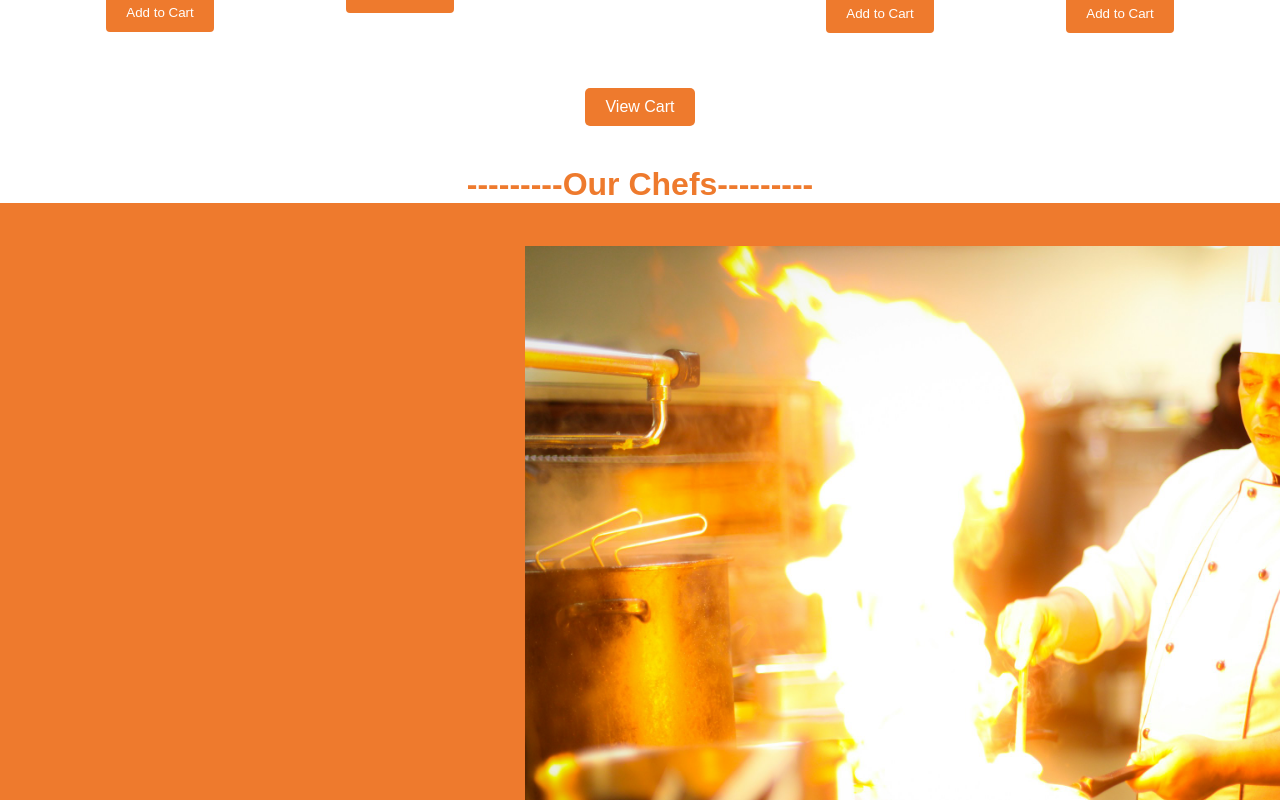
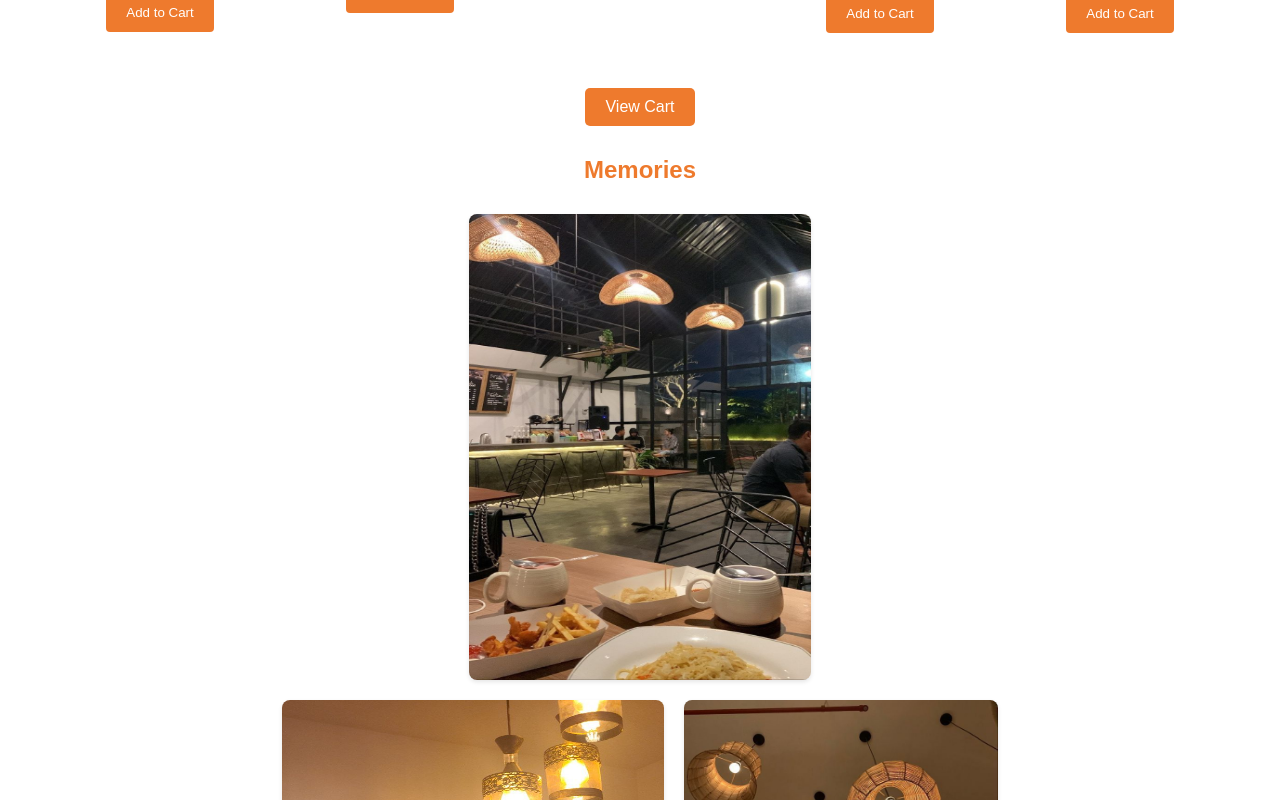
Before and after one commit to aniketsol456/Cafe_Management_Project, a React (Vite) app in the folder cafe_management_system/: page / in a window 1280 px wide. Shown: the part 1120-1920 px from the top of the page. Built offline with nearby package versions, Linux system fonts and the light colour scheme.

Commit message:
Rushiraj

```diff
--- a/cafe_management_system/src/component/Home.jsx
+++ b/cafe_management_system/src/component/Home.jsx
@@ -4,6 +4,7 @@ import rice from "../assets/images/4.jpeg";
 import Menu from './Menu';
 import Footer from './Footer';
 import Chef from './Chef';
+import Gallery from './Gallery';
 
 const Home = () => {
   return (
@@ -17,6 +18,7 @@ const Home = () => {
           </div>
       </div>
       <Menu />
+      <Gallery/>
       <Chef/>
       <Footer />
 
```
